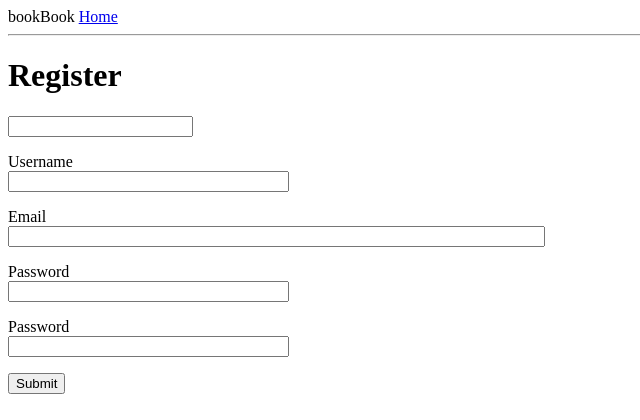
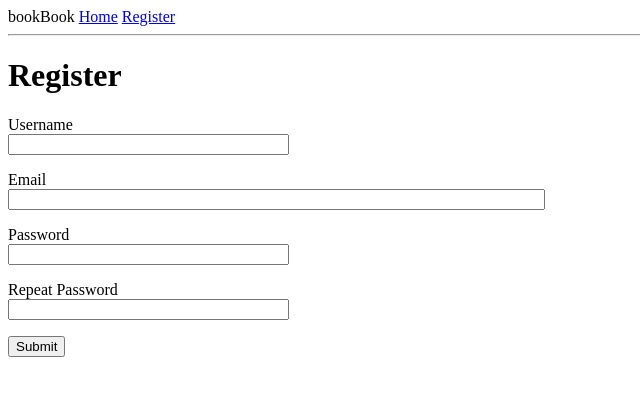
Before and after one commit to e2nguyen/bookBook, a Flask app: template templates/register.html in a window 1280 px wide. Shown: the top 420 px of the page, without its empty margins (0-640 px from the left). Run offline with Flask 2, Linux system fonts and the light colour scheme; the template is opened without the code that fills it: values that come from a table or form of the project are taken from there, most other values are stand-ins (such as "Sample title", 1, 10 or a date in 2020); form fields are guessed from the names that the template uses.

Commit message:
Added config.py, modified submission button in register, register form now visible but not yet functional

```diff
--- a/application.py
+++ b/application.py
@@ -1,7 +1,7 @@
 import os
 
 from flask import Flask, session
-# from config import Config
+from config import Config
 from flask_login import LoginManager
 from flask_session import Session
 from sqlalchemy import create_engine
@@ -16,6 +16,7 @@ if not os.getenv("DATABASE_URL"):
 # Configure session to use filesystem
 app.config["SESSION_PERMANENT"] = False
 app.config["SESSION_TYPE"] = "filesystem"
+app.config.from_object(Config)
 Session(app)
 
 # Set up database
@@ -26,7 +27,3 @@ db = scoped_session(sessionmaker(bind=engine))
 
 
 import routes, models
-
-# @app.route("/")
-# def index():
-#    return "Project 1: TODO"
--- a/forms.py
+++ b/forms.py
@@ -1,6 +1,7 @@
 from flask_wtf import FlaskForm
+from wtforms import StringField, PasswordField, SubmitField
 from wtforms.validators import ValidationError, DataRequired, Email, EqualTo
-# from app.models import User
+from models import User
 
 class RegistrationForm(FlaskForm):
   username = StringField('Username', validators=[DataRequired()])
@@ -8,4 +9,4 @@ class RegistrationForm(FlaskForm):
   password = PasswordField('Password', validators=[DataRequired()])
   password2 = PasswordField(
     'Repeat Password', validators=[DataRequired(), EqualTo('password')])
-  submit = SubmitField('')
+  submit = SubmitField('Submit')
--- a/routes.py
+++ b/routes.py
@@ -1,6 +1,7 @@
 from flask import flash, render_template, redirect, request, url_for
 from application import app, db
 from flask_login import login_user, logout_user, current_user, login_required
+from forms import RegistrationForm
 from models import User
 
 @app.route('/')
@@ -21,7 +22,7 @@ def register():
     db.session.commit()
     flash("Congratulations, you're in!")
     return redirect(url_for('index')) ###### change url_for and below line
-  return render_template('index.html', title='Register', user=user)
+  return render_template('register.html', title='Register', form=form)
 
 #@app.route('/login', methods=['GET','POST'])
 #def login():
--- a/templates/base.html
+++ b/templates/base.html
@@ -10,7 +10,7 @@
     <div>
       bookBook
       <a href="{{ url_for('index') }}">Home</a>
-      <a href="{{ url_for('register')}}"></a>
+      <a href="{{ url_for('register')}}">Register</a>
     </div>
     <hr>
     {% block content %}{% endblock %}
--- a/templates/register.html
+++ b/templates/register.html
@@ -9,7 +9,7 @@
   <head></head>
   <h1>Register</h1>
   <form action="" method="post">
-    {{ form.hideen_tag() }}
+    {{ form.hidden_tag() }}
     <p>
       {{ form.username.label }}<br>
       {{ form.username(size=32) }}<br>
@@ -38,6 +38,6 @@
       <span style="color: red;">[{{ error }}]</span>
       {% endfor %}
     </p>
-    <p>{{ form.submit }}</p>
+    <p>{{ form.submit() }}</p>
   </form>
 {% endblock %}
```
